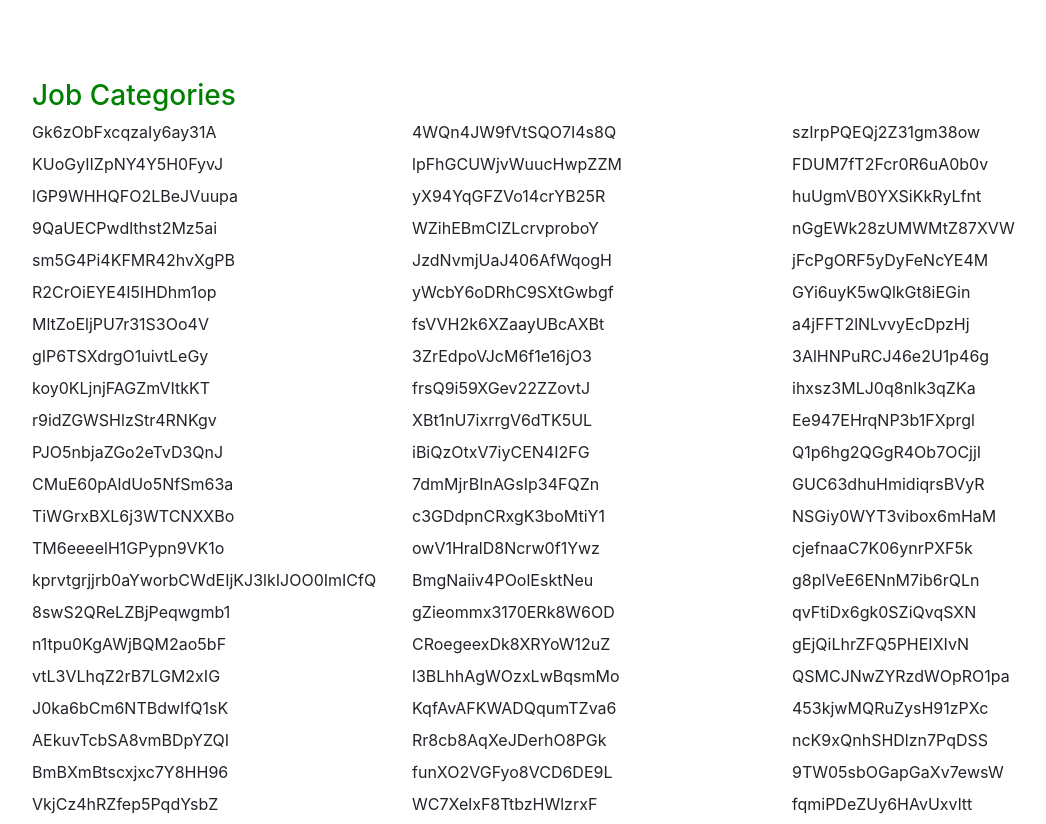
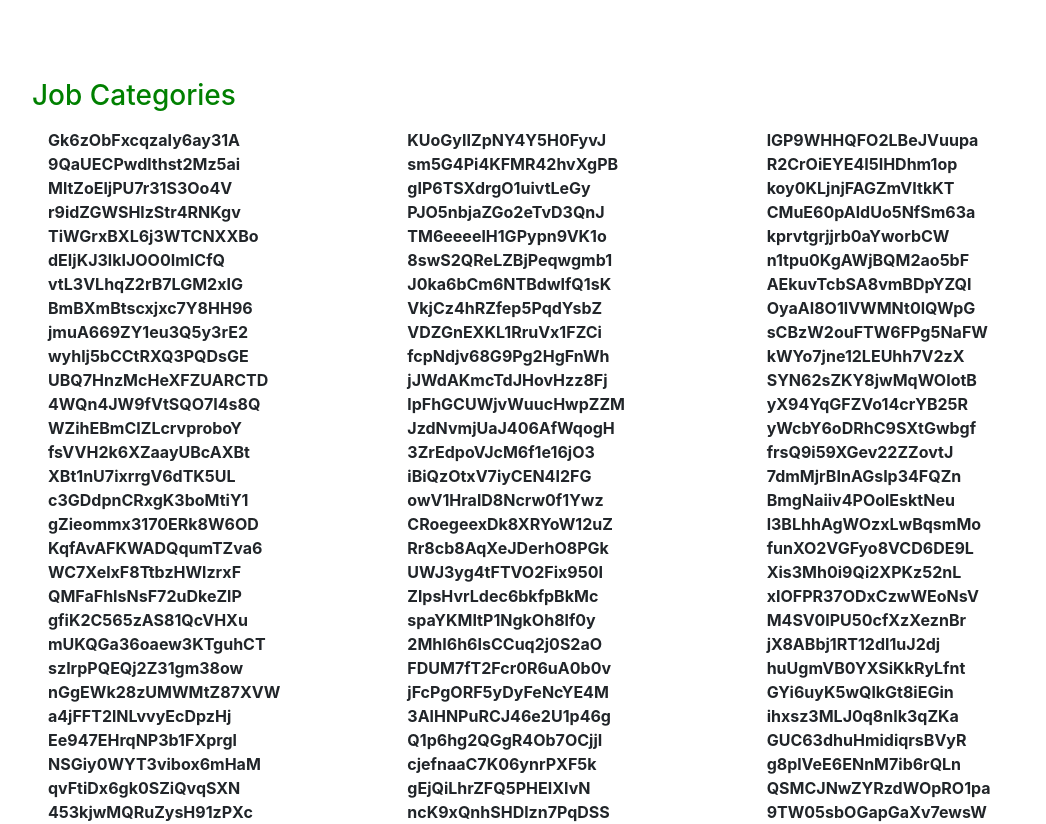
Before and after one commit to DyaryRaoof/Mazad, a React (Create React App) app: page / in a window 1280 px wide. Shown: the part 1060-1884 px from the top of the page, without its empty margins (53-1099 px from the left). Built offline with nearby package versions, Linux system fonts and the light colour scheme.

Commit message:
change categoriesList style to grid

```diff
--- /dev/null
+++ b/src/components/Home/CategoriesList.css
@@ -0,0 +1,9 @@
+.categories-grid {
+  display: grid;
+  grid-template-columns: 1fr 1fr 1fr;
+}
+
+.category-item {
+  cursor: pointer;
+  font-weight: bold;
+}
--- a/src/components/Home/CategoriesList.js
+++ b/src/components/Home/CategoriesList.js
@@ -1,4 +1,6 @@
 import React from 'react';
+import './CategoriesList.css';
+import history from '../history';
 
 const generateCategoryListNames = () => {
   const list = [];
@@ -25,7 +27,15 @@ function makeid(length) {
 class CategoriesList extends React.Component {
   renderCateogries(list) {
     return list.map((listItem) => {
-      return <label key={listItem}>{listItem}</label>;
+      return (
+        <div
+          className="category-item"
+          key={listItem}
+          onClick={() => history.push('/job-list')}
+        >
+          {listItem}
+        </div>
+      );
     });
   }
 
@@ -34,28 +44,8 @@ class CategoriesList extends React.Component {
     return (
       <div className="container" style={{ marginTop: '100px' }}>
         <h3 style={{ color: 'green' }}>Job Categories</h3>
-        <div className="row">
-          <div className="col-md-4">
-            {this.renderCateogries(
-              categoryNames.slice(0, categoryNames.length / 3)
-            )}
-          </div>
-          <div className="col-md-4">
-            {this.renderCateogries(
-              categoryNames.slice(
-                categoryNames.length / 3,
-                (categoryNames.length / 3) * 2
-              )
-            )}
-          </div>
-          <div className="col-md-4">
-            {this.renderCateogries(
-              categoryNames.slice(
-                (categoryNames.length / 3) * 2,
-                categoryNames.length
-              )
-            )}
-          </div>
+        <div className="p-2 m-2 categories-grid">
+          {this.renderCateogries(categoryNames)}
         </div>
       </div>
     );
```
